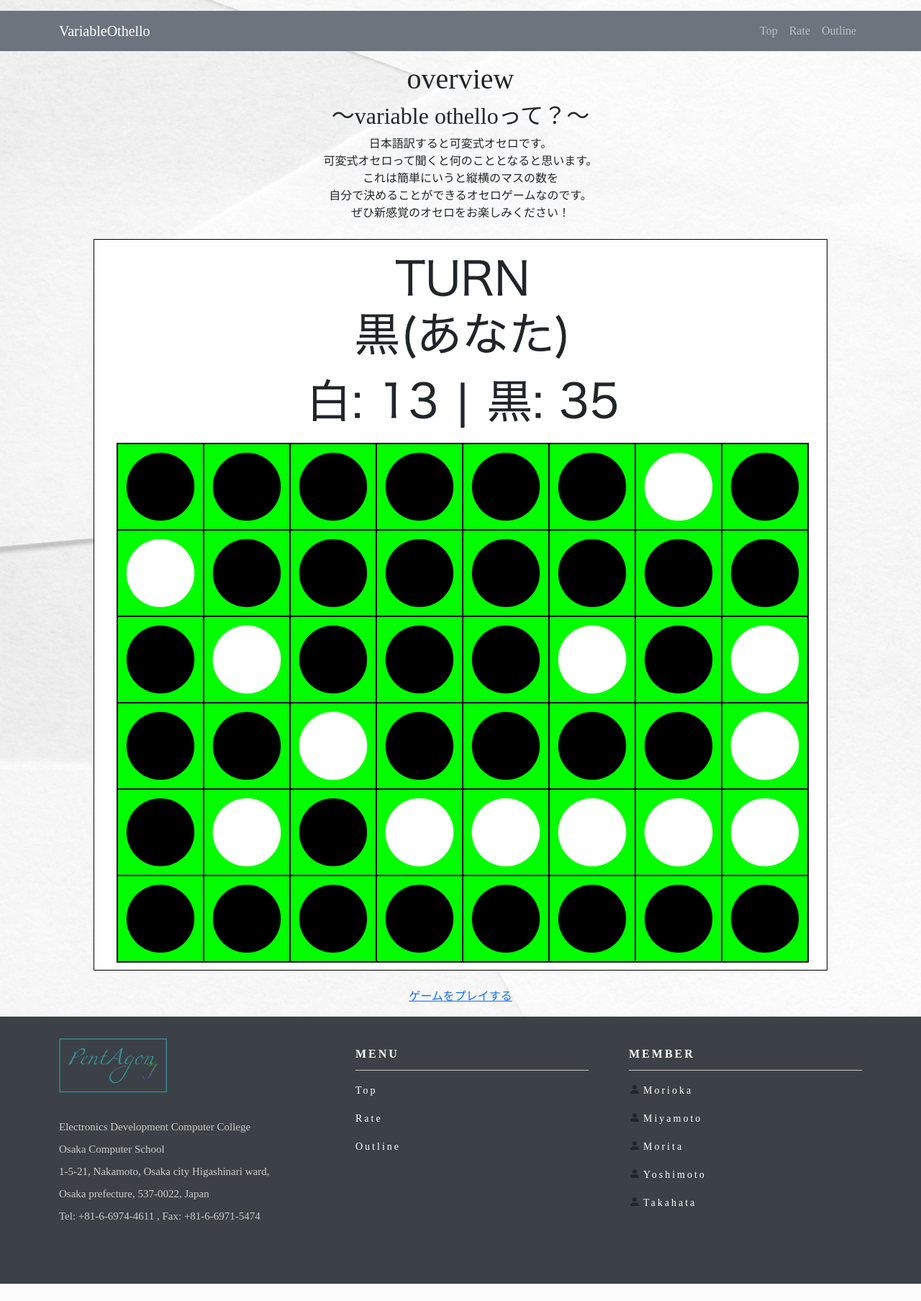
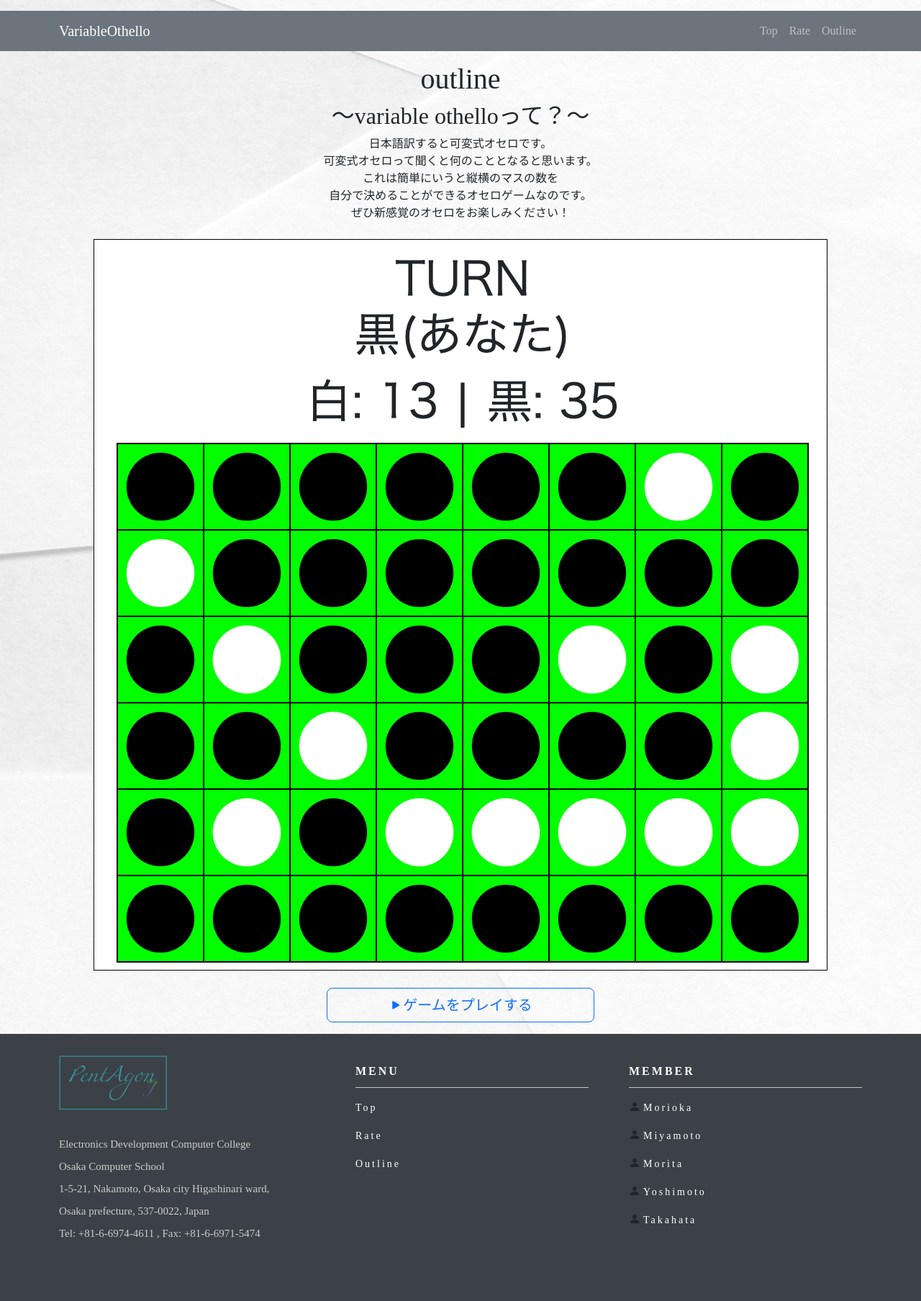
Before and after one commit to overclockbrain/DjangoSIteProgram, a Django app: page /overview/ in a window 1280 px wide. Shown: the whole page at 72% size. Before the commit the page ends 1783 px from the top, so only its background shows below. Run offline with Django 4.2, Linux system fonts and the light colour scheme; some libraries are stand-ins or nearby versions.

Commit message:
Add files via upload

```diff
--- a/othellosite/mainsite/templates/mainsite/overview.html
+++ b/othellosite/mainsite/templates/mainsite/overview.html
@@ -2,7 +2,7 @@
 {% load static %}
 {% load django_bootstrap5 %}
 {% block main %}
-<h1>overview</h1>
+<h1>outline</h1>
 <h2>〜variable othelloって？〜</h2>
 <p>
     日本語訳すると可変式オセロです。<br>
@@ -10,8 +10,8 @@
     これは簡単にいうと縦横のマスの数を<br>
     自分で決めることができるオセロゲームなのです。<br>
     ぜひ新感覚のオセロをお楽しみください！<br><br>
-    <img src="{% static 'othellosite/img/othello.png' %}" style="border:#000 solid 1px;"><br><br>
-    <a href="{% url 'topPage' %}">ゲームをプレイする</a>
+    <img src="{% static 'othellosite/img/othello.png' %}" class="img-fluid" style="border:#000 solid 1px;"><br><br>
+    <a class="btn btn-outline-primary bi bi-play-fill btn-lg col-md-4 col-sm-6 col-xs-12" href="{% url 'topPage' %}">ゲームをプレイする</a>
 </p>
 
 {% endblock %}
```
